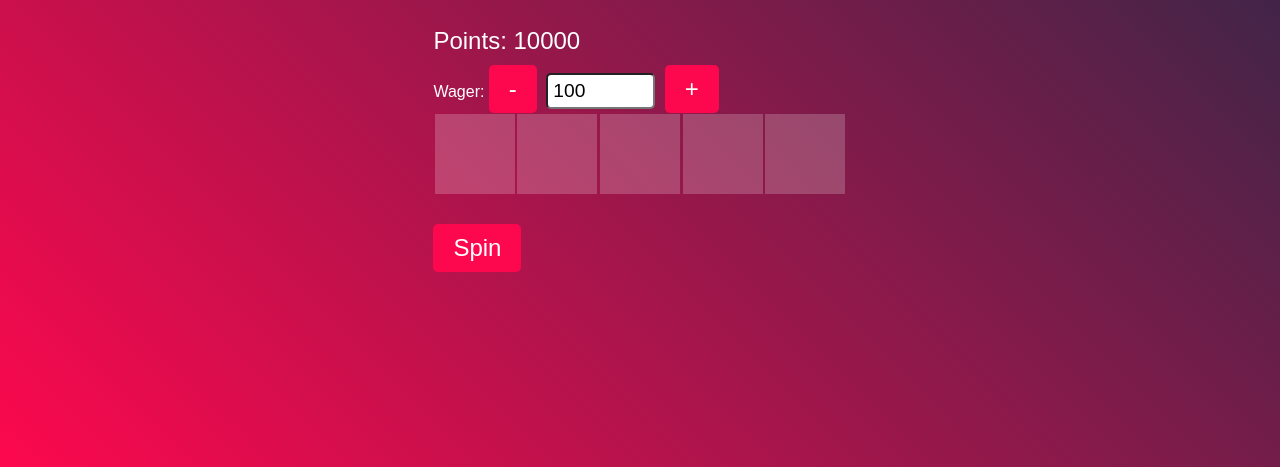
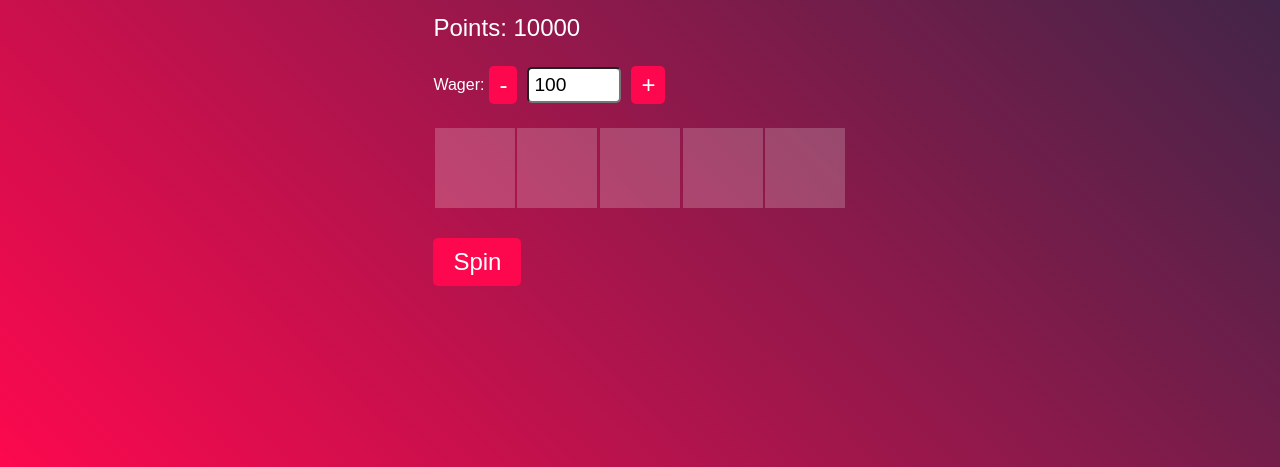
Before and after one commit to Firekillpower01/SLOT-GAME, a plain HTML site: page index.html in a window 1280 px wide. Shown: the part 333-800 px from the top of the page. Drawn offline with Linux system fonts and the light colour scheme.

Commit message:
Update style.css

```diff
--- a/style.css
+++ b/style.css
@@ -23,6 +23,40 @@ h1 {
 #points {
   font-size: 1.5rem;
   margin-bottom: 10px;
+}
+
+#wager-controls {
+  margin: 20px 0;
+  display: flex;
+  align-items: center;
+}
+
+#wager-controls button {
+  background-color: #fd084e;
+  color: white;
+  padding: 5px 10px;
+  font-size: 1.5rem;
+  border: none;
+  cursor: pointer;
+  border-radius: 5px;
+  margin: 0 5px;
+  transition: background-color 0.3s;
+}
+
+#wager-controls button:hover {
+  background-color: #fd6a84;
+}
+
+#wager-controls button:active {
+  transform: scale(0.98);
+}
+
+#wager-controls input {
+  font-size: 1.2rem;
+  padding: 5px;
+  margin: 5px;
+  border-radius: 5px;
+  width: 80px;
 }
 
 .reels {
@@ -65,10 +99,3 @@ button:disabled {
   background-color: #ccc;
   cursor: not-allowed;
 }
-
-input {
-  font-size: 1.2rem;
-  padding: 5px;
-  margin: 5px;
-  border-radius: 5px;
-}
```
